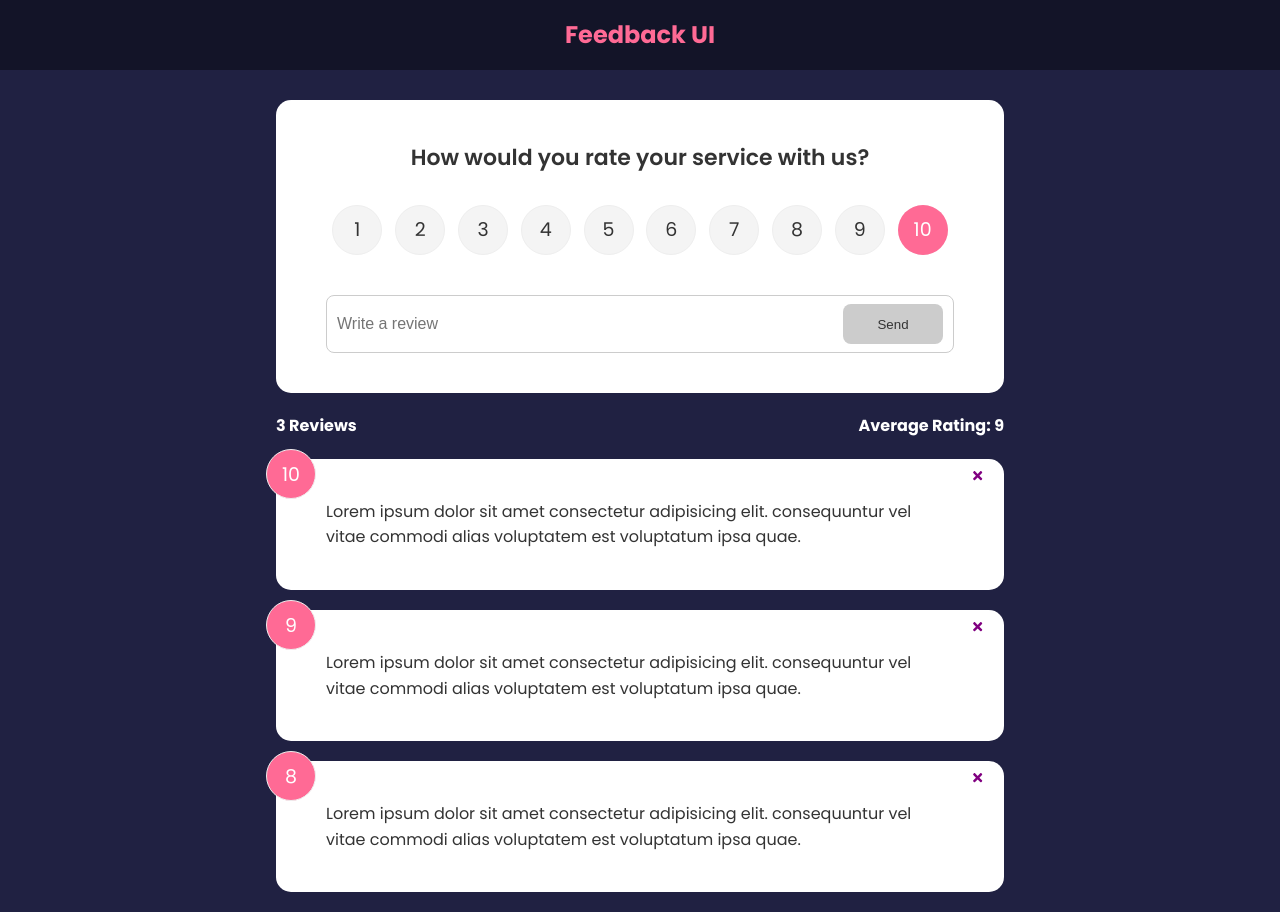
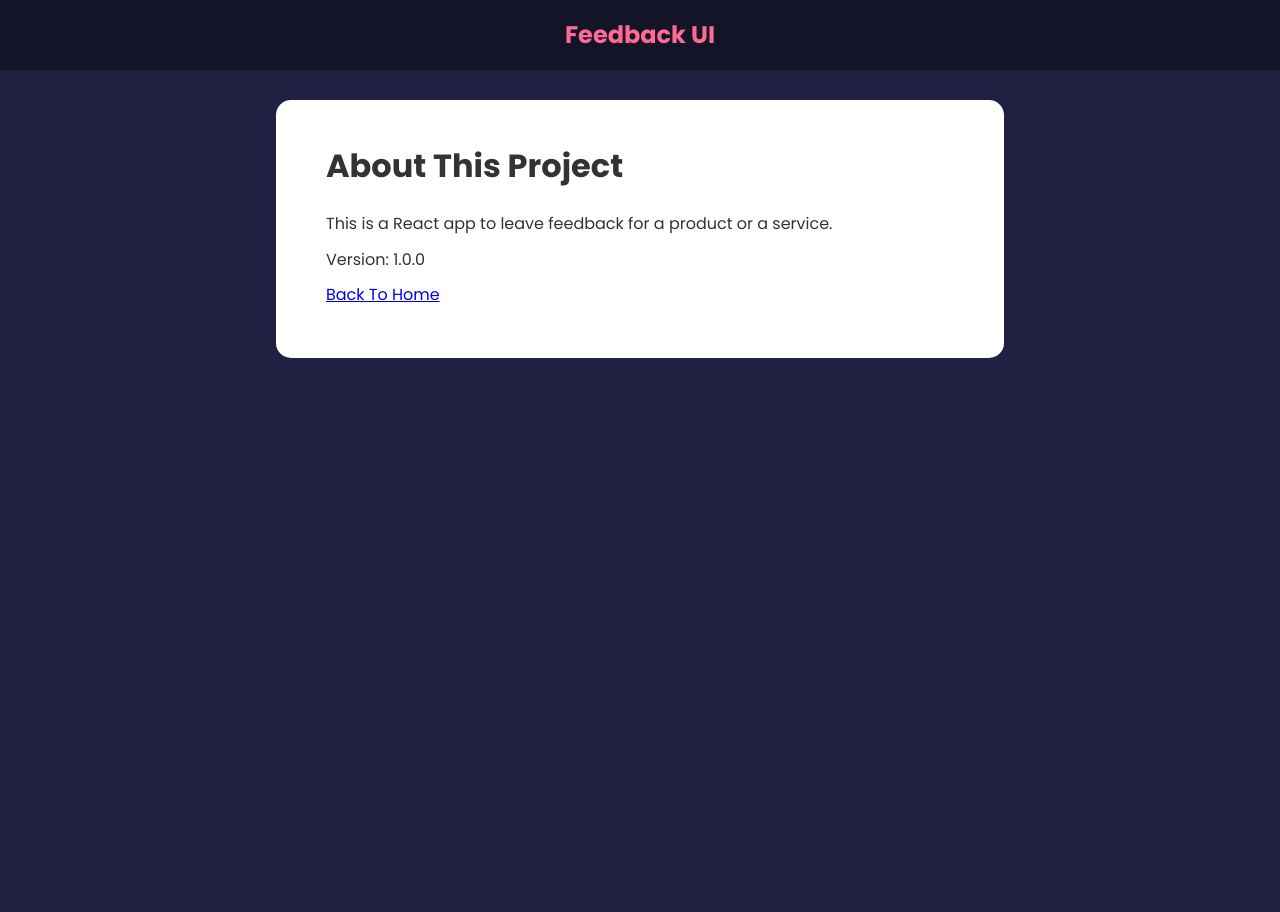
Before and after one commit to demetcaliskan/feedback-app, a React (Create React App) app: page /about in a window 1280 px wide. After the commit the page ends 800 px from the top, so only its background shows below. Built offline with nearby package versions, Linux system fonts and the light colour scheme.

Commit message:
About page is added with react router dom

```diff
--- a/package.json
+++ b/package.json
@@ -10,6 +10,7 @@
     "react": "^17.0.2",
     "react-dom": "^17.0.2",
     "react-icons": "^4.3.1",
+    "react-router-dom": "^6.2.1",
     "react-scripts": "5.0.0",
     "uuid": "^8.3.2",
     "web-vitals": "^2.1.3"
--- a/src/App.js
+++ b/src/App.js
@@ -1,10 +1,12 @@
 import { v4 as uuidv4 } from 'uuid'
+import { BrowserRouter as Router, Route, Routes } from 'react-router-dom'
 import { useState } from 'react'
 import Header from './components/Header';
 import FeedbackList from './components/FeedbackList';
 import FeedbackStats from './components/FeedbackStats';
 import FeedbackForm from './components/FeedbackForm';
 import FeedbackData from './data/FeedbackData'
+import AboutPage from './pages/AboutPage';
 
 function App() {
     const [feedback, setFeedback] = useState(FeedbackData)
@@ -21,14 +23,23 @@
     }
 
     return (
-        <>
+        <Router>
             <Header />
             <div className='container'>
-                <FeedbackForm handleAdd={addFeedback} />
-                <FeedbackStats feedback={feedback} />
-                <FeedbackList feedback={feedback} handleDelete={deleteFeedback} />
+                <Routes>
+                    <Route exact path='/' element={
+                        <>
+                            <FeedbackForm handleAdd={addFeedback} />
+                            <FeedbackStats feedback={feedback} />
+                            <FeedbackList feedback={feedback} handleDelete={deleteFeedback} />
+                        </>
+                    }>
+                    </Route>
+                    <Route path='/about' element={<AboutPage />} />
+
+                </Routes>
             </div>
-        </>
+        </Router>
 
     )
 }
--- /dev/null
+++ b/src/pages/AboutPage.jsx
@@ -0,0 +1,20 @@
+import Card from '../components/shared/Card'
+
+function AboutPage() {
+    return (
+        <Card>
+            <div className="about">
+                <h1>About This Project</h1>
+                <p>This is a React app to leave feedback for a product or a service.</p>
+                <p>Version: 1.0.0</p>
+
+
+                <p>
+                    <a href="/">Back To Home</a>
+                </p>
+            </div>
+        </Card>
+    )
+}
+
+export default AboutPage
```
Also changed, not shown: 1 other file (tests, documents, lock files or other folders).
